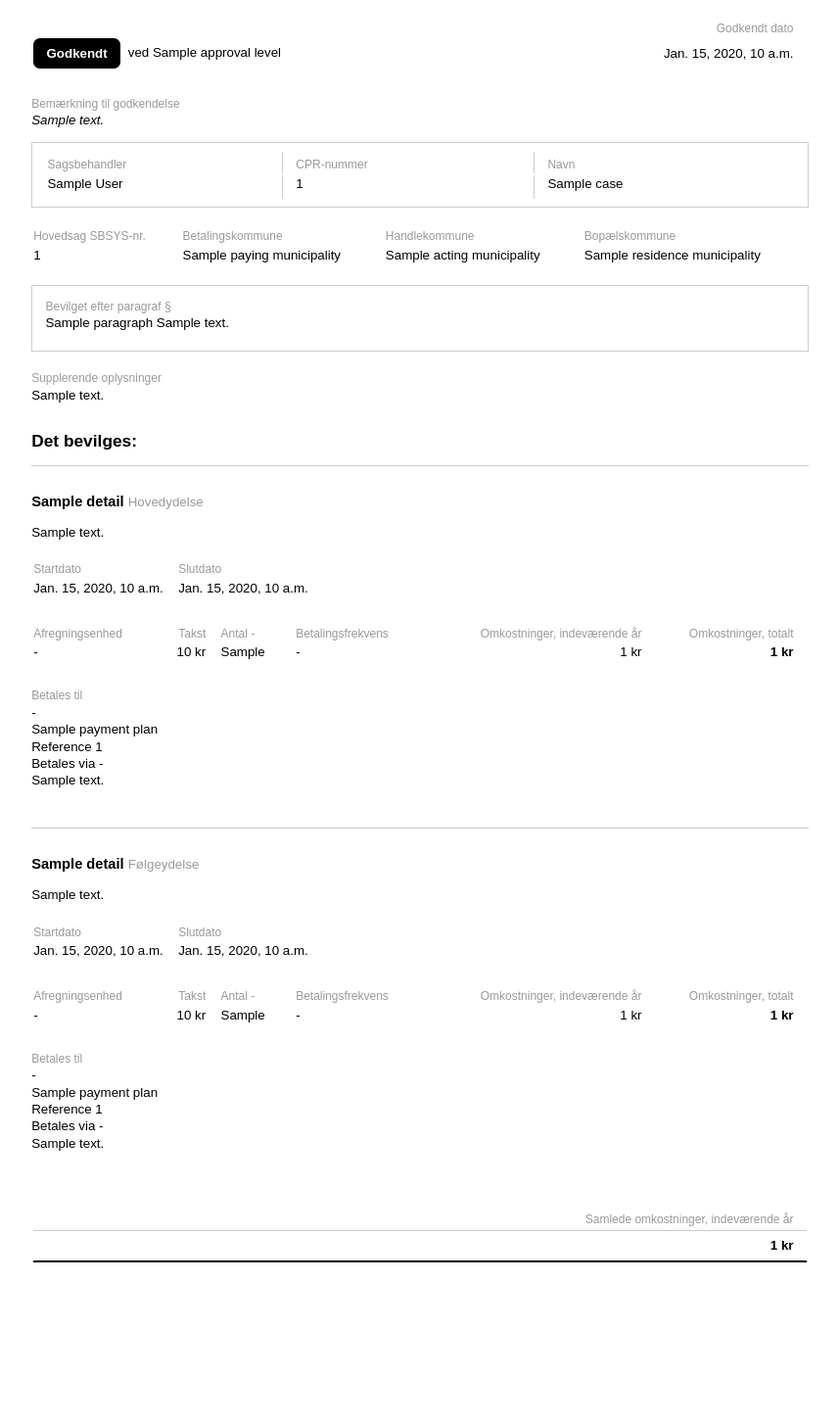
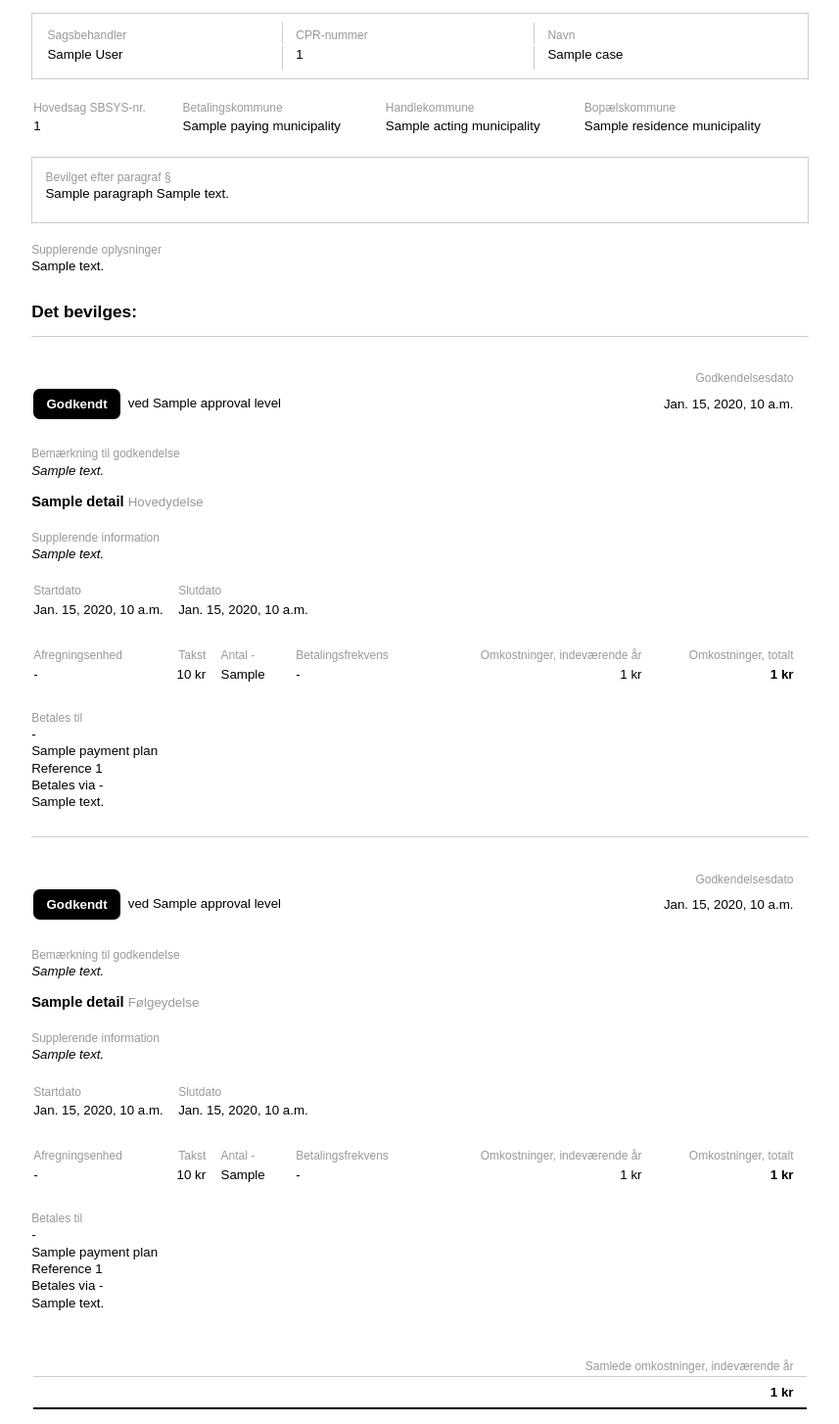
Before and after one commit to OS2bos/os2bos, a Django app: template backend/core/templates/core/html/appropriation_letter.html in a window 1280 px wide. Shown: the part 69-1523 px from the top of the page at 98% size, without its empty margins (211-1068 px from the left). Before the commit the page ends 1358 px from the top, so only its background shows below. Run offline with Django 3.2, Linux system fonts and the light colour scheme; the template is opened without the code that fills it: most values are stand-ins (such as "Sample title", 1, 10 or a date in 2020).

Commit message:
Changed appropiation pdf

```diff
--- a/backend/core/templates/core/html/appropriation_letter.html
+++ b/backend/core/templates/core/html/appropriation_letter.html
@@ -49,7 +49,7 @@
             section {
                 page-break-inside: avoid;
                 border-top: solid 1px #ccc;
-                padding: 20pt 0;
+                padding: 10pt 0;
             }
 
             header {
@@ -178,28 +178,6 @@
                 <p class="align-right">Foranstaltningssag<br> <strong>{{appropriation.sbsys_id}}</strong></p>
             </header>
 
-            <table>
-                <thead>
-                    <tr>
-                        <th></th>
-                        <th class="align-right">Godkendt dato</th>
-                    </tr>
-                </thead>
-                <tbody>
-                    <tr>
-                        <td><strong class="approval-stamp" style="vertical-align: middle;">Godkendt</strong> ved {{ appropriation.approval_level.name }}</td>
-                        <td class="align-right" style="vertical-align: middle;">{{ appropriation.modified }}</td>
-                    </tr>
-                </tbody>
-            </table>
-
-            {% if appropriation.approval_note %}
-            <dl>
-                <dt>Bemærkning til godkendelse</dt>
-                <dd><em>{{ appropriation.approval_note }}</em></dd>
-            </dl>
-            {% endif %}
-
             <table id="case-info-primary" class="bordered">
                 <thead>
                     <tr>
@@ -251,11 +229,38 @@
             </dl>
 
             <h2>Det bevilges:</h2>
+
             <section>
+                <table>
+                    <thead>
+                        <tr>
+                            <th></th>
+                            <th class="align-right">Godkendelsesdato</th>
+                        </tr>
+                    </thead>
+                    <tbody>
+                        <tr>
+                            <td><strong class="approval-stamp" style="vertical-align: middle;">Godkendt</strong> ved {{ appropriation.main_activity.approval_level.name }}</td>
+                            <td class="align-right" style="vertical-align: middle;">{{ appropriation.main_activity.modified }}</td>
+                        </tr>
+                    </tbody>
+                </table>
+
+                {% if appropriation.main_activity.approval_note %}
+                <dl>
+                    <dt>Bemærkning til godkendelse</dt>
+                    <dd><em>{{ appropriation.main_activity.approval_note }}</em></dd>
+                </dl>
+                {% endif %}
+
                 <h3>{{ appropriation.main_activity.details.name }} <span class="muted">Hovedydelse</span></h3>
                 {% if appropriation.main_activity.note %}
-                    <p>{{ appropriation.main_activity.note }}</p>
+                    <dl>
+                        <dt>Supplerende information</dt>
+                        <dd><em>{{ appropriation.main_activity.note }}</em></dd>
+                    </dl>
                 {% endif %}
+
                 <table style="width: auto">
                     <thead>
                         <tr>
@@ -386,10 +391,36 @@
 
             {% for a in appropriation.supplementary_activities %}
                 <section>
+                    <table>
+                        <thead>
+                            <tr>
+                                <th></th>
+                                <th class="align-right">Godkendelsesdato</th>
+                            </tr>
+                        </thead>
+                        <tbody>
+                            <tr>
+                                <td><strong class="approval-stamp" style="vertical-align: middle;">Godkendt</strong> ved {{ a.approval_level.name }}</td>
+                                <td class="align-right" style="vertical-align: middle;">{{ a.modified }}</td>
+                            </tr>
+                        </tbody>
+                    </table>
+
+                    {% if a.approval_note %}
+                    <dl>
+                        <dt>Bemærkning til godkendelse</dt>
+                        <dd><em>{{ a.approval_note }}</em></dd>
+                    </dl>
+                    {% endif %}
+
                     <h3>{{ a.details.name }} <span class="muted">Følgeydelse</span></h3>
                     {% if a.note %}
-                        <p>{{ a.note }}</p>
+                        <dl>
+                            <dt>Supplerende information</dt>
+                            <dd><em>{{ a.note }}</em></dd>
+                        </dl>
                     {% endif %}
+
                     <table style="width: auto">
                         <thead>
                             <tr>
```
